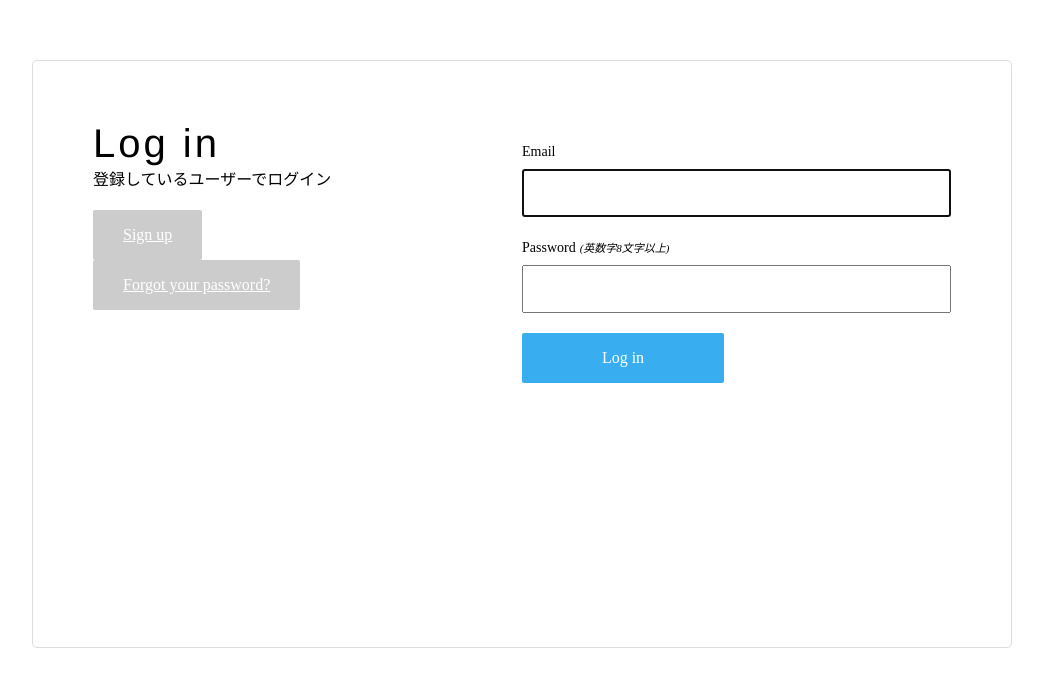
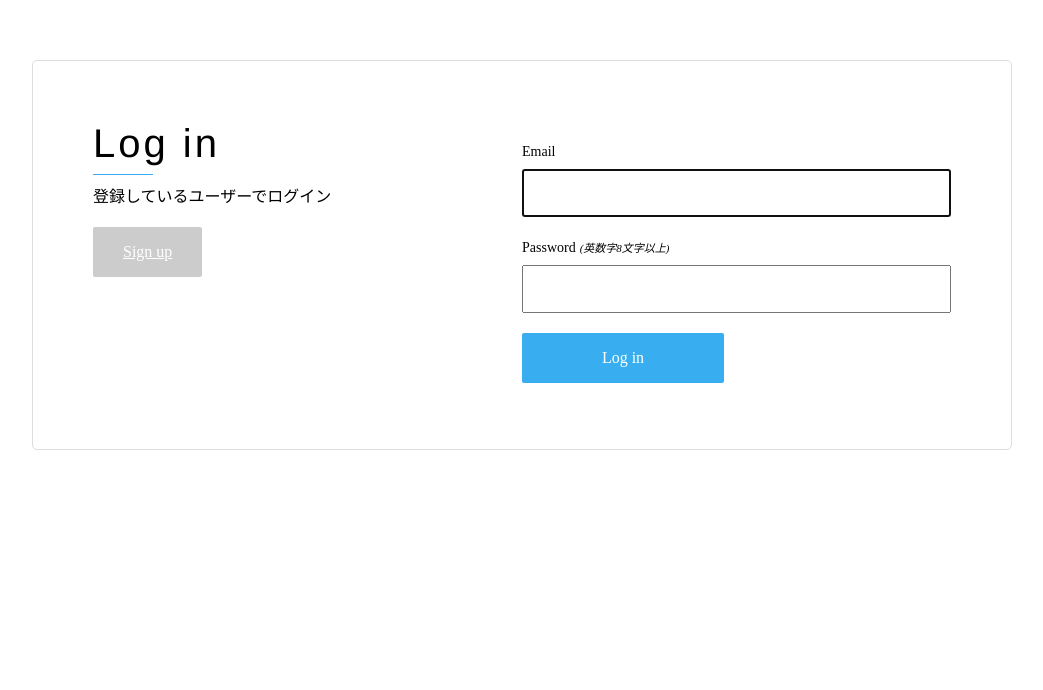
Before and after one commit to kirinkubinagai/chat-space, a Rails app: page /users/sign_in in a window 1280 px wide. Shown: the top 690 px of the page, without its empty margins (118-1161 px from the left). Run offline with Rails 7, Linux system fonts and the light colour scheme; style sheets or scripts are compiled from the project's sources; some libraries are stand-ins or nearby versions.

Commit message:
ログイン時のビューを作成
水平線、及び、パスワードの記述変更

```diff
--- a/app/views/devise/sessions/new.html.haml
+++ b/app/views/devise/sessions/new.html.haml
@@ -1,7 +1,8 @@
-#account-page.account-page
+#account-page.account-page(style="height: 268px;")
   .account-page__inner.clearfix
     .account-page__inner--left.account-page__header
       %h2 Log in
+      %hr
       %h5 登録しているユーザーでログイン
       = render "devise/shared/links"
     .account-page__inner--right.user-form
--- a/app/views/devise/shared/_links.html.haml
+++ b/app/views/devise/shared/_links.html.haml
@@ -5,7 +5,7 @@
   = link_to "Sign up", new_registration_path(resource_name)
   %br/
 - if devise_mapping.recoverable? && controller_name != 'passwords' && controller_name != 'registrations'
-  = link_to "Forgot your password?", new_password_path(resource_name)
+  / = link_to "Forgot your password?", new_password_path(resource_name)
   %br/
 - if devise_mapping.confirmable? && controller_name != 'confirmations'
   = link_to "Didn't receive confirmation instructions?", new_confirmation_path(resource_name)
```
